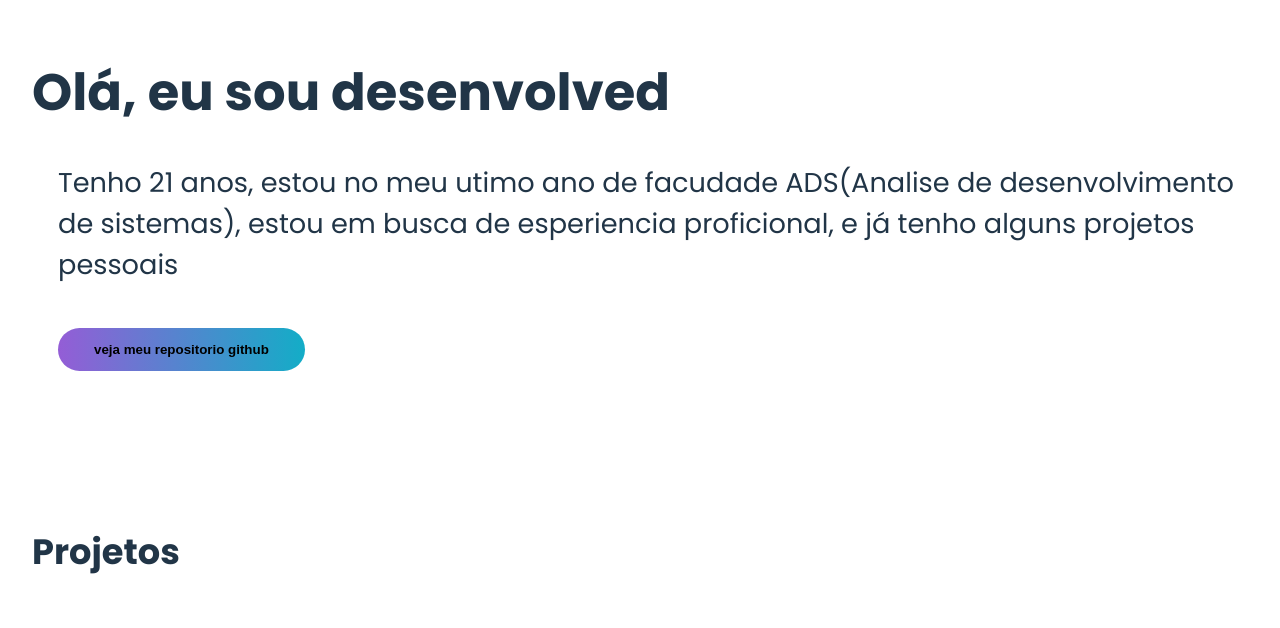
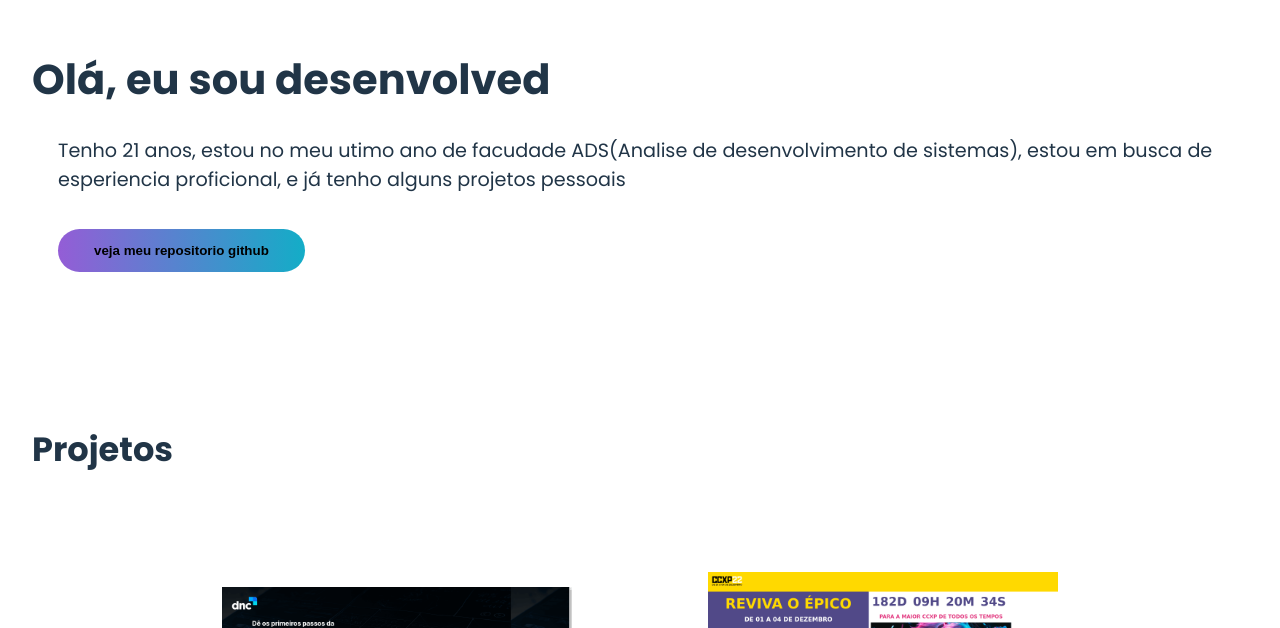
Before and after one commit to 01101-kairo/portfolio, a React (Vite) app: page / in a window 1280 px wide. Shown: the part 172-800 px from the top of the page. Built offline with nearby package versions, Linux system fonts and the light colour scheme.

Commit message:
Update index.css
font size

```diff
--- a/src/index.css
+++ b/src/index.css
@@ -29,16 +29,16 @@ body {
 }
 
 h1 {
-  font-size: 3.2em;
+  font-size: 2.6em;
   line-height: 1.1;
 }
 
 h2{
-  font-size: 2.2em;
+  font-size: 2.1em;
   text-align: left;
 }
 p{
-  font-size: 1.7em;
+  font-size: 1.2em;
 }
 
 ul{
```
